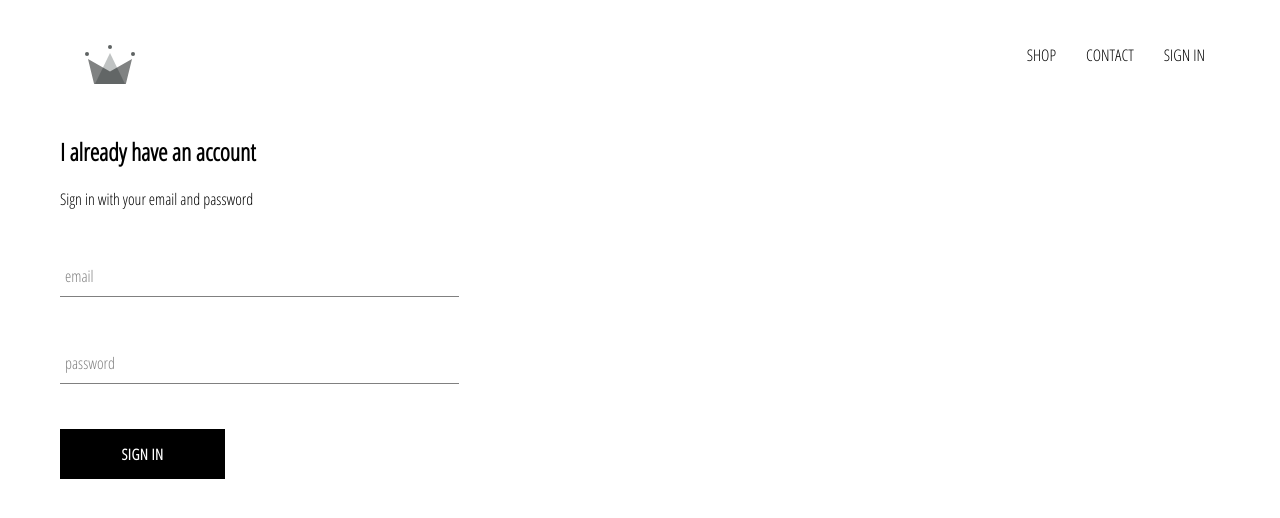
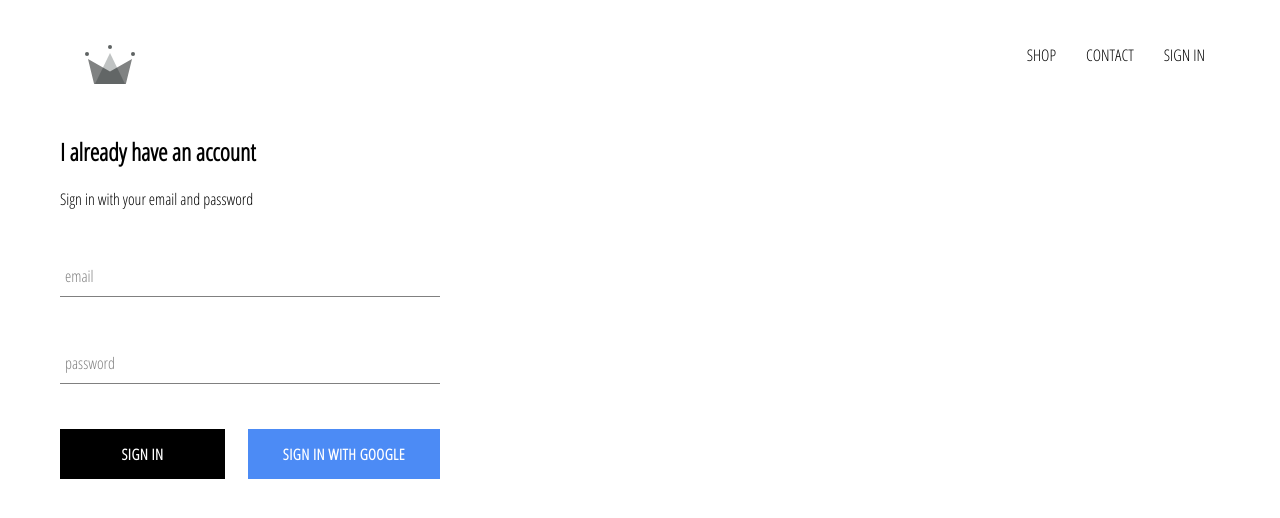
Before and after one commit to lalkovski/marketplace, a React (Create React App) app: page /signin in a window 1280 px wide. Shown: the top 518 px of the page. Built offline with nearby package versions, Linux system fonts and the light colour scheme; no server answers.

Commit message:
Integrate firebase into application, create sign in page with sign in component and sign in with Google

```diff
--- a/package.json
+++ b/package.json
@@ -6,6 +6,7 @@
     "@testing-library/jest-dom": "^4.2.4",
     "@testing-library/react": "^9.3.2",
     "@testing-library/user-event": "^7.1.2",
+    "firebase": "^7.6.2",
     "node-sass": "^4.13.0",
     "react": "^16.12.0",
     "react-dom": "^16.12.0",
--- a/src/App.css
+++ b/src/App.css
@@ -7,3 +7,7 @@
     text-decoration: none;
     color: black;
 }
+
+* {
+    box-sizing: border-box;
+}
--- a/src/App.js
+++ b/src/App.js
@@ -6,11 +6,29 @@
 import ShopPage from './pages/shop-page/shoppage.component';
 import SignInPage from './pages/sign-in-page/sign-in-page.component';
 import Header from './components/header/header.component';
+import { auth } from './firebase/firebase.utils';
 
-function App() {
+class App extends React.Component {
+	state = {
+		currentUser: null
+	};
+
+	unsubscribeFromAuth = null;
+
+	componentDidMount() {
+		this.unsubscribleFromAuth = auth.onAuthStateChanged((user) => {
+			this.setState({ currentUser: user });
+		});
+	}
+
+	componentWillUnmount() {
+		this.unsubscribeFromAuth();
+	}
+
+	render() {
 		return (
 			<div>
-			<Header />
+				<Header currentUser={this.state.currentUser} />
 				<Switch>
 					<Route exact path="/" component={HomePage} />
 					<Route path="/shop" component={ShopPage} />
@@ -19,5 +37,6 @@
 			</div>
 		);
 	}
+}
 
 export default App;
--- a/src/components/custom-button/custom-button.component.jsx
+++ b/src/components/custom-button/custom-button.component.jsx
@@ -2,8 +2,11 @@
 
 import './custom-button.styles.scss';
 
-const CustomButton = ({ children, ...otherProps }) => (
-	<button className="custom-button" {...otherProps}>
+const CustomButton = ({ children, isGoogleSignIn, ...otherProps }) => (
+	<button
+		className={`${isGoogleSignIn ? 'google-sign-in' : ''} custom-button`}
+		{...otherProps}
+	>
 		{children}
 	</button>
 );
--- a/src/components/custom-button/custom-button.styles.scss
+++ b/src/components/custom-button/custom-button.styles.scss
@@ -19,4 +19,14 @@
 		color: black;
 		border: 1px solid black;
 	}
+
+	&.google-sign-in {
+		background-color: #4c8bf5;
+		color: white;
+
+		&:hover {
+			background-color: #357ae8;
+			border: none;
+		}
+	}
 }
--- a/src/components/header/header.component.jsx
+++ b/src/components/header/header.component.jsx
@@ -3,9 +3,11 @@
 
 import { ReactComponent as Logo } from '../../assets/crown.svg';
 
+import { auth } from '../../firebase/firebase.utils';
+
 import './header.styles.scss';
 
-const Header = () => {
+const Header = ({ currentUser }) => {
 	return (
 		<div className="header">
 			<Link className="logo-container" to="/">
@@ -18,9 +20,15 @@
 				<Link className="option" to="/shop">
 					CONTACT
 				</Link>
-				<Link className="option" to="/signin">
-					SIGN IN
-				</Link>
+				{currentUser ? (
+					<div className="option" onClick={() => auth.signOut()}>
+						SIGN OUT
+					</div>
+				) : (
+					<Link className="option" to="/signin">
+						SIGN IN
+					</Link>
+				)}
 			</div>
 		</div>
 	);
--- a/src/components/header/header.styles.scss
+++ b/src/components/header/header.styles.scss
@@ -20,6 +20,7 @@
 
 		.option {
 			padding: 10px 15px;
+			cursor: pointer;
 		}
 	}
 }
--- a/src/components/sign-in/sign-in.component.jsx
+++ b/src/components/sign-in/sign-in.component.jsx
@@ -3,7 +3,9 @@
 import './sign-in.styles.scss';
 
 import FormInput from '../form-input/form-input.component';
-import CustomButton from '../custom-button/custom-button.component'
+import CustomButton from '../custom-button/custom-button.component';
+
+import { signInWithGoogle } from '../../firebase/firebase.utils';
 
 class SignIn extends Component {
 	state = {
@@ -34,20 +36,25 @@
 						name="email"
 						type="email"
 						handleChange={this.handleChange}
-                        value={this.state.email}
-                        label='email'
+						value={this.state.email}
+						label="email"
 						required
 					/>
 					<FormInput
 						name="password"
-                        type="password"
-                        label='password'
+						type="password"
+						label="password"
 						handleChange={this.handleChange}
 						value={this.state.password}
 						required
 					/>
-
-					<CustomButton type="submit">SIGN IN</CustomButton>
+					<div className="buttons">
+						<CustomButton type="submit">SIGN IN</CustomButton>
+						<CustomButton onClick={signInWithGoogle} isGoogleSignIn>
+							{' '}
+							Sign in with Google{' '}
+						</CustomButton>
+					</div>
 				</form>
 			</div>
 		);
--- a/src/components/sign-in/sign-in.styles.scss
+++ b/src/components/sign-in/sign-in.styles.scss
@@ -1,9 +1,14 @@
 .sign-in {
-	width: 30vw;
+	width: 380px;
 	display: flex;
 	flex-direction: column;
 
 	.title {
 		margin: 10px;
 	}
+
+	.buttons {
+		display: flex;
+		justify-content: space-between;
+	}
 }
--- /dev/null
+++ b/src/firebase/firebase.utils.js
@@ -0,0 +1,30 @@
+import firebase from 'firebase/app';
+import 'firebase/firestore';
+import 'firebase/auth';
+
+const config = {
+	apiKey: 'AIzaSyC8xChPJKQyJjmRGDeOBtkoVZGf_JUkymU',
+	authDomain: 'marketplace-d469f.firebaseapp.com',
+	databaseURL: 'https://marketplace-d469f.firebaseio.com',
+	projectId: 'marketplace-d469f',
+	storageBucket: 'marketplace-d469f.appspot.com',
+	messagingSenderId: '772913881036',
+	appId: '1:772913881036:web:ab32aaf195c597e7e40769',
+	measurementId: 'G-CJNFCL6HRG'
+};
+
+export const createUserProfileDocument = async (userAuth, additionalData) => {
+
+
+}
+
+firebase.initializeApp(config);
+
+export const auth = firebase.auth();
+export const firestore = firebase.firestore();
+
+const provider = new firebase.auth.GoogleAuthProvider();
+provider.setCustomParameters({ prompt: 'select_account' });
+export const signInWithGoogle = () => auth.signInWithPopup(provider);
+
+export default firebase;
```
Also changed, not shown: 1 other file (tests, documents, lock files or other folders). Lines whose indentation alone changed are shown as unchanged.
